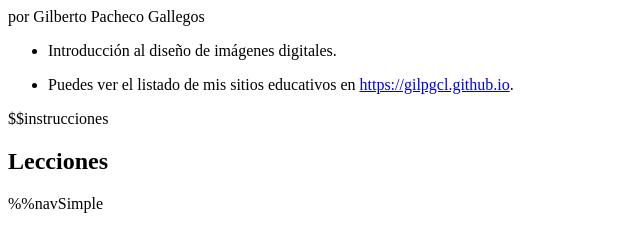
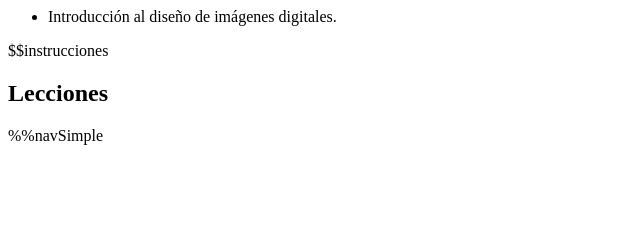
Before and after one commit to rickdigart/rickdigart.github.io, a website: page cont/index.html in a window 1280 px wide. Shown: the whole page, without its empty margins (0-640 px from the left). Drawn offline with Linux system fonts and the light colour scheme.

Commit message:
Update index.html

```diff
--- a/cont/index.html
+++ b/cont/index.html
@@ -1,17 +1,10 @@
 <div class="lectura">
- <p class="autor">por Gilberto Pacheco Gallegos</p>
+ <p class="autor"></p>
  <ul>
   <li>
    <p>Introducción al diseño de imágenes digitales.</p>
   </li>
-  <li>
-   <p>
-    Puedes ver el listado de mis sitios educativos en
-    <a href="https://gilpgcl.github.io" target="_blank"
-      rel="noopener">https://gilpgcl.github.io</a>.
-   </p>
-  </li>
- </ul>
+  </ul>
  $$instrucciones
  <nav>
   <h1>Lecciones</h1>
```
